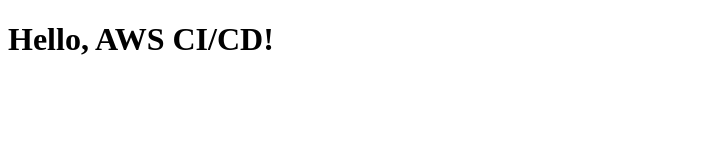
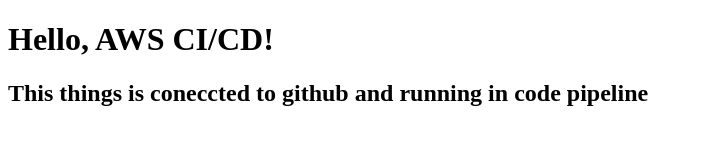
Before and after one commit to Sukhdeep5396/Lab3, a plain HTML site: page index.html in a window 1280 px wide. Shown: the whole page, without its empty margins (0-703 px from the left). Drawn offline with Linux system fonts and the light colour scheme.

Commit message:
new line

```diff
--- a/index.html
+++ b/index.html
@@ -6,5 +6,6 @@
 </head>
 <body>
     <h1>Hello, AWS CI/CD!</h1>
+    <h2>This things is coneccted to github and running in code pipeline</h2>
 </body>
 </html>
```
